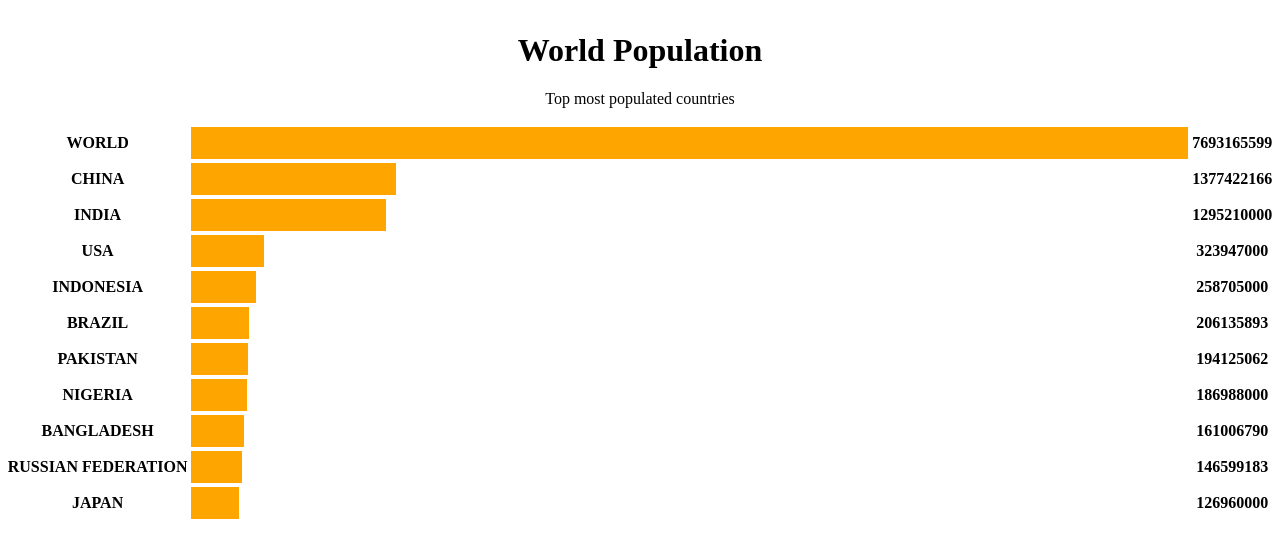
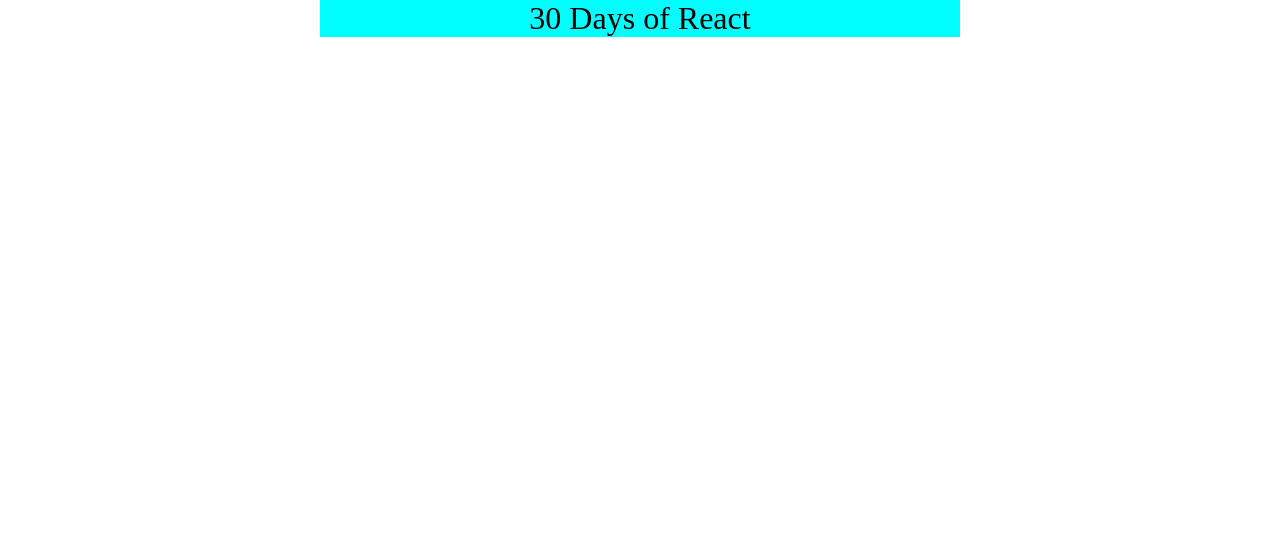
Before and after one commit to Miselrkba/even-odd-prime-color-boxes, a React (Create React App) app: page / in a window 1280 px wide. Shown: the top 558 px of the page. Built offline with nearby package versions, Linux system fonts and the light colour scheme; a web font is replaced by a local one.

Commit message:
first commit

```diff
--- a/src/App.css
+++ b/src/App.css
@@ -42,13 +42,9 @@
   }
 }
 
-.table{
-  text-transform: uppercase;
-  font-weight: bolder;
+.box{
+  background: aqua;
+  width: 20em;
+  height: auto;
+  font-size: 2em;
 }
-
-.bar{
-  background: orange;
-  padding: 1em;
-  width: 60em;
-}
--- a/src/App.js
+++ b/src/App.js
@@ -1,12 +1,11 @@
 import React from "react";
 import "./App.css";
-import PopulationGraph from "./PopulationGraph";
-
+import Events from "./Events";
 
 function App() {
   return (
     <div className="App">
-      <PopulationGraph />
+      <Events />
     </div>
   );
 }
--- /dev/null
+++ b/src/Events.js
@@ -0,0 +1,11 @@
+import React from "react";
+
+function Events() {
+  return (
+    <div>
+      <div className='box'> 30 Days of React</div>
+    </div>
+  );
+}
+
+export default Events;
```
